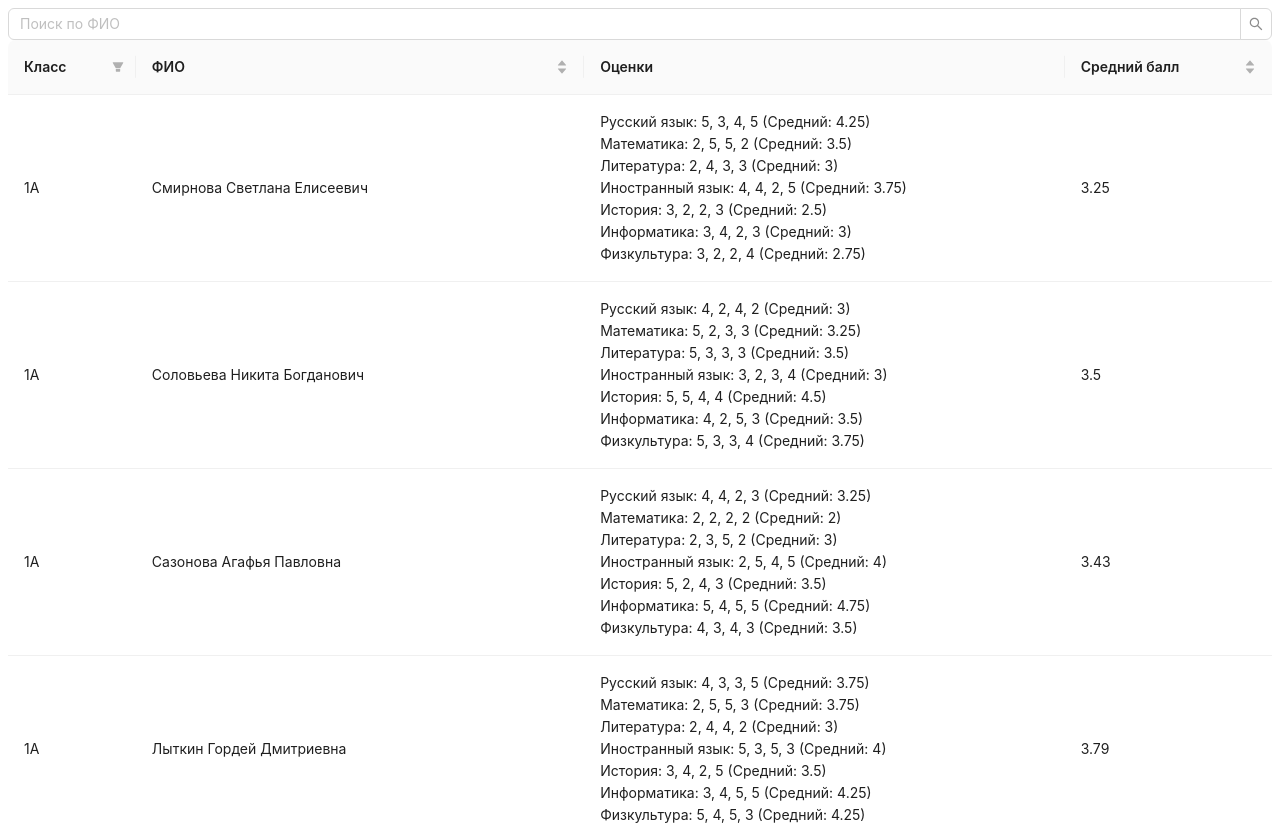
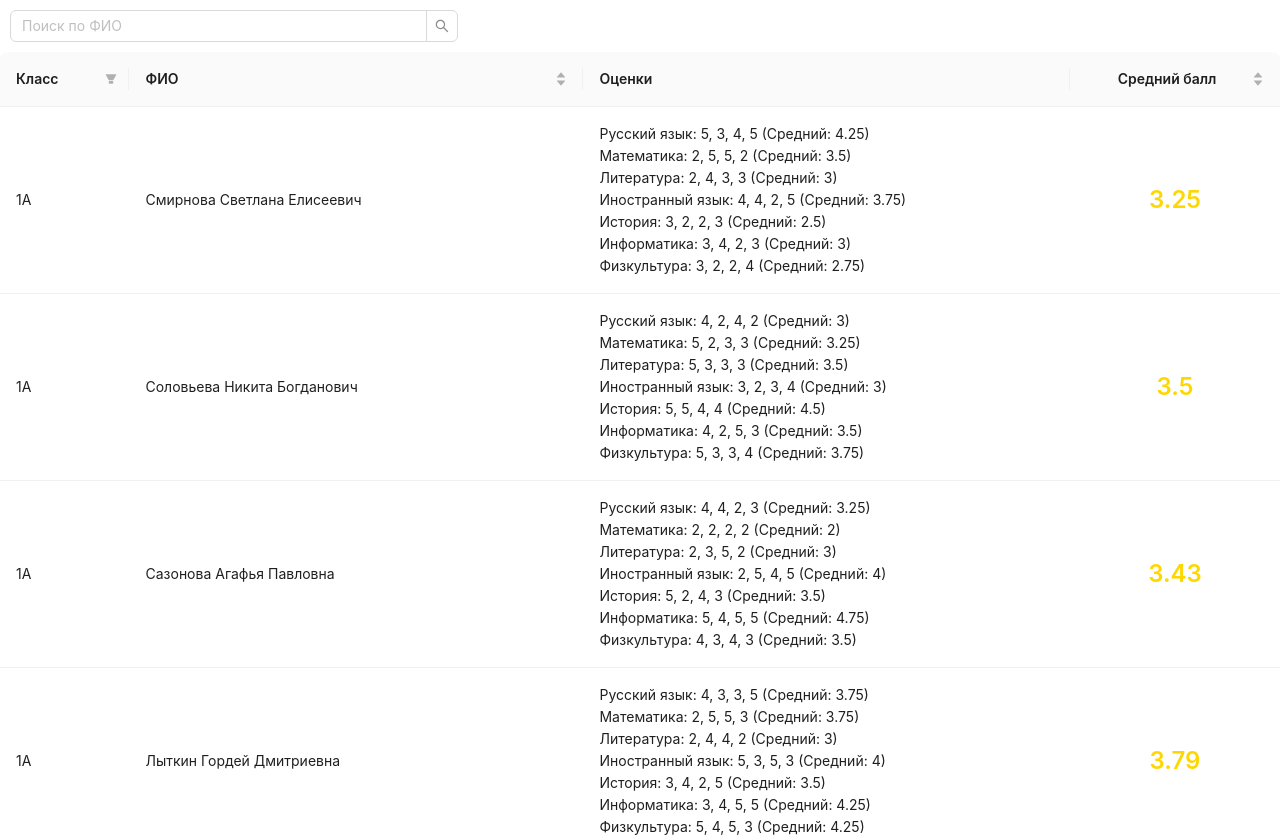
Before and after one commit to iscander-b10/AppForSchool, a React (Vite) app: page / in a window 1280 px wide. Shown: the top 837 px of the page. Built offline with nearby package versions, Linux system fonts and the light colour scheme.

Commit message:
the logic is moved to data.js

```diff
--- a/src/assets/StudentTable/StudentTable.jsx
+++ b/src/assets/StudentTable/StudentTable.jsx
@@ -1,64 +1,9 @@
-import { Table, ConfigProvider, Input } from "antd"
-import ru_RU from "antd/locale/ru_RU"
-import { faker } from "@faker-js/faker/locale/ru"
+import { Table, ConfigProvider, Input } from "antd";
+import ru_RU from "antd/locale/ru_RU";
 import { useState } from "react";
 import { useDebounce } from 'use-debounce';
-
-const subjects = ["Русский язык", "Математика", "Литература", "Иностранный язык", "История", "Информатика", "Физкультура"];
-
-const generateStudent = (className) => {
-  const grades = subjects.reduce((acc, assessment ) => {
-    acc[assessment] = Array.from({ length: 4 }, () => Math.floor(Math.random() * 4) + 2);
-    return acc;
-  }, {});
-
-  const avg = Object.entries(grades).reduce((acc, [subject, marks]) => {
-    acc[subject] = marks.reduce((sum, mark) => sum + mark, 0) / marks.length;
-    return acc;
-  }, {})
-
-  const avgGrades = Object.values(avg).flat().reduce((sum, average) => sum + average, 0) / Object.keys(avg).length;
-
-  return{
-    id: faker.string.uuid(),
-    fullName: `${faker.person.lastName()} ${faker.person.firstName()} ${faker.person.middleName()}`,
-    className,
-    grades,
-    avg,
-    avgGrades: Number(avgGrades.toFixed(2))
-  }
-}
-
-const generateClasses = () => {
-  const classes = [];
-
-  for ( let number = 1; number <= 11; number++) {
-    ["А", "Б", "В"].forEach((symbol) => {
-      const className = `${number}${symbol}`;
-      const students = Array.from({ length : 15 }, () => generateStudent(className));
-      classes.push({
-        className,
-        students
-      });
-    });
-  }
-  return classes;
-}
-
-//Преобразование данных для таблицы
-const prepareTableData = (classes) => {
-  return classes.flatMap(classItem =>
-    classItem.students.map(student => ({
-      ...student,
-      key: student.id,
-      grades: Object.entries(student.grades).map(([subject, grades]) => ({
-        subject,
-        grades: grades.join(', '),
-        avg: student.avg[subject]
-      }))
-    })
-  ))
-};
+import "./StudentTable.css";
+import  { prepareTableData, generateClasses } from "../../data.js";
 
 function StudentTable () {
   const classes = generateClasses();
@@ -74,6 +19,10 @@ function StudentTable () {
       title: "Класс",
       dataIndex: "className",
       key: "className",
+      headerStyle: {
+        fontSize: "20px",
+        fontWeight: 600
+      },
       filters: Array.from(new Set(tableData.map(item => item.className))).map(c => ({text: c, value: c})),
       onFilter: (value, record) => record.className === value,
     },
@@ -81,12 +30,20 @@ function StudentTable () {
       title: "ФИО",
       dataIndex: "fullName",
       key: "fullName",
+      headerStyle: {
+        fontSize: "20px",
+        fontWeight: 600
+      },
       sorter: (a, b) => a.fullName.localeCompare(b.fullName)
     },
     {
       title: "Оценки",
       dataIndex: "grades",
       key: "grades",
+      headerStyle: {
+        fontSize: "20px",
+        fontWeight: 600
+      },
       render: (grades) => (
         <div>
           {grades.map((item, index) => (
@@ -101,19 +58,38 @@ function StudentTable () {
       title: "Средний балл",
       dataIndex: "avgGrades",
       key: "avgGrades",
-      sorter: (a, b) => a.avgGrades - b.avgGrades
+      align: "center",
+      sorter: (a, b) => a.avgGrades - b.avgGrades,
+      render: (avg) => {
+        let color = "";
+        if (avg >= 4) color = "green";
+        else if (avg >=3) color = "gold";
+        else color = "red";
+        return (
+          <div
+            style={{color}}
+            className="avg"
+          >
+            {avg}
+          </div>
+        )
+      }
     },
   ]
     return(
       <ConfigProvider locale={ru_RU}>
         <Input.Search
+          className="inputSearch"
           placeholder="Поиск по ФИО"
           onChange={(e) => setSearchTerm(e.target.value)}
         />
         <Table
           columns={columns}
           dataSource={filteredData}
-          pagination={{ pageSize: 45 }}
+          pagination={{
+            pageSize: 45,
+            className: "pagination"
+           }}
           rowKey="key"
         />
       </ConfigProvider>
--- /dev/null
+++ b/src/assets/StudentTable/studentTable.css
@@ -0,0 +1,20 @@
+body {
+    margin: 0
+}
+
+.pagination {
+    display: flex !important;
+    justify-content: center !important;
+}
+
+.inputSearch{
+    width: 35%;
+    margin: 10px;
+}
+
+.avg {
+    display: flex;
+    justify-content: center;
+    font-weight: 600;
+    font-size: 24px;
+}
--- /dev/null
+++ b/src/data.js
@@ -0,0 +1,56 @@
+import { faker } from "@faker-js/faker/locale/ru";
+
+const subjects = ["Русский язык", "Математика", "Литература", "Иностранный язык", "История", "Информатика", "Физкультура"];
+
+const generateStudent = (className) => {
+  const grades = subjects.reduce((acc, assessment ) => {
+    acc[assessment] = Array.from({ length: 4 }, () => Math.floor(Math.random() * 4) + 2);
+    return acc;
+  }, {});
+
+  const avg = Object.entries(grades).reduce((acc, [subject, marks]) => {
+    acc[subject] = marks.reduce((sum, mark) => sum + mark, 0) / marks.length;
+    return acc;
+  }, {})
+
+  const avgGrades = Object.values(avg).flat().reduce((sum, average) => sum + average, 0) / Object.keys(avg).length;
+
+  return{
+    id: faker.string.uuid(),
+    fullName: `${faker.person.lastName()} ${faker.person.firstName()} ${faker.person.middleName()}`,
+    className,
+    grades,
+    avg,
+    avgGrades: Number(avgGrades.toFixed(2))
+  }
+}
+
+export const generateClasses = () => {
+  const classes = [];
+
+  for ( let number = 1; number <= 11; number++) {
+    ["А", "Б", "В"].forEach((symbol) => {
+      const className = `${number}${symbol}`;
+      const students = Array.from({ length : 15 }, () => generateStudent(className));
+      classes.push({
+        className,
+        students
+      });
+    });
+  }
+  return classes;
+}
+
+export const prepareTableData = (classes) => {
+  return classes.flatMap(classItem =>
+    classItem.students.map(student => ({
+      ...student,
+      key: student.id,
+      grades: Object.entries(student.grades).map(([subject, grades]) => ({
+        subject,
+        grades: grades.join(', '),
+        avg: student.avg[subject]
+      }))
+    })
+  ))
+};
```
